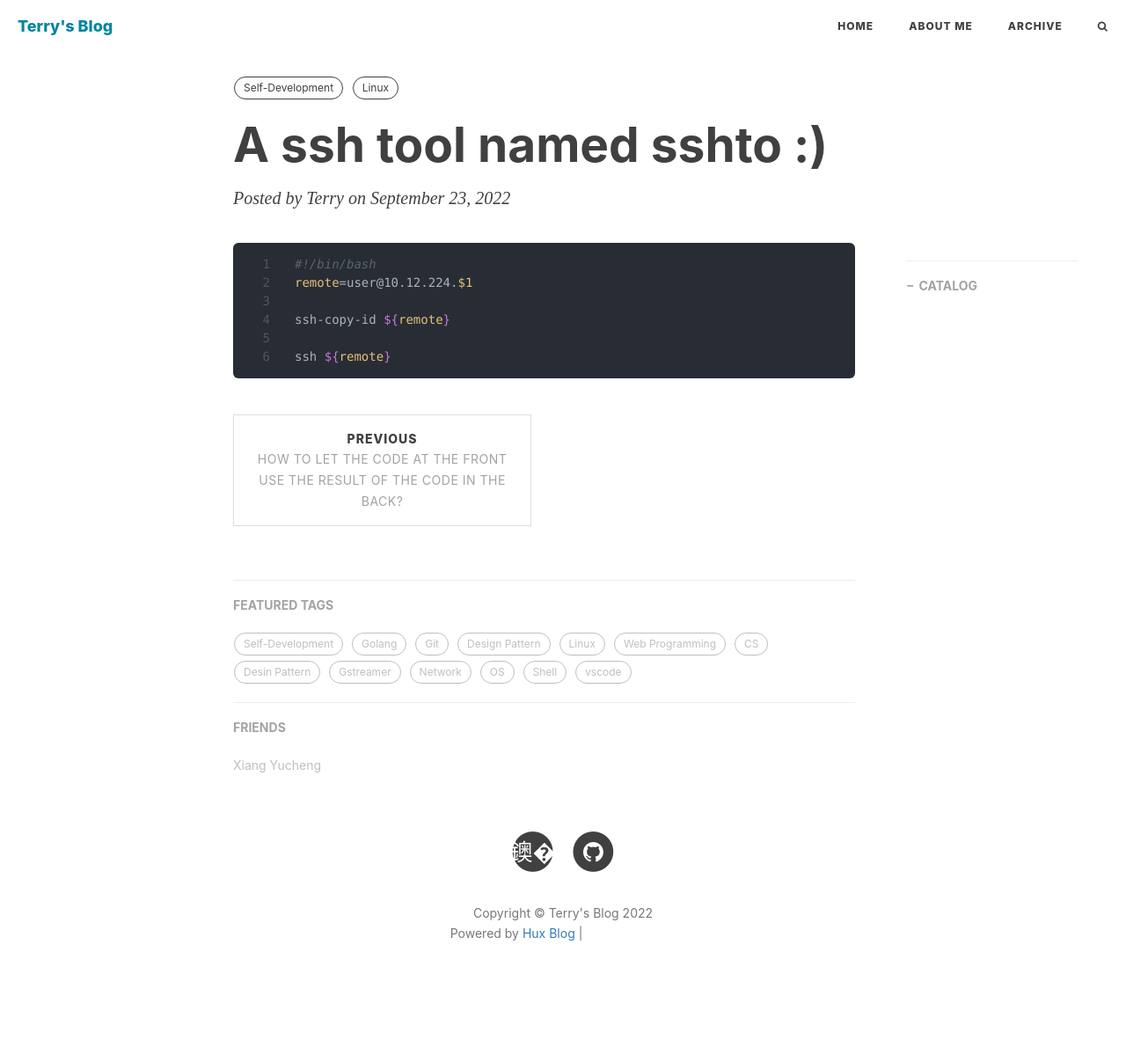
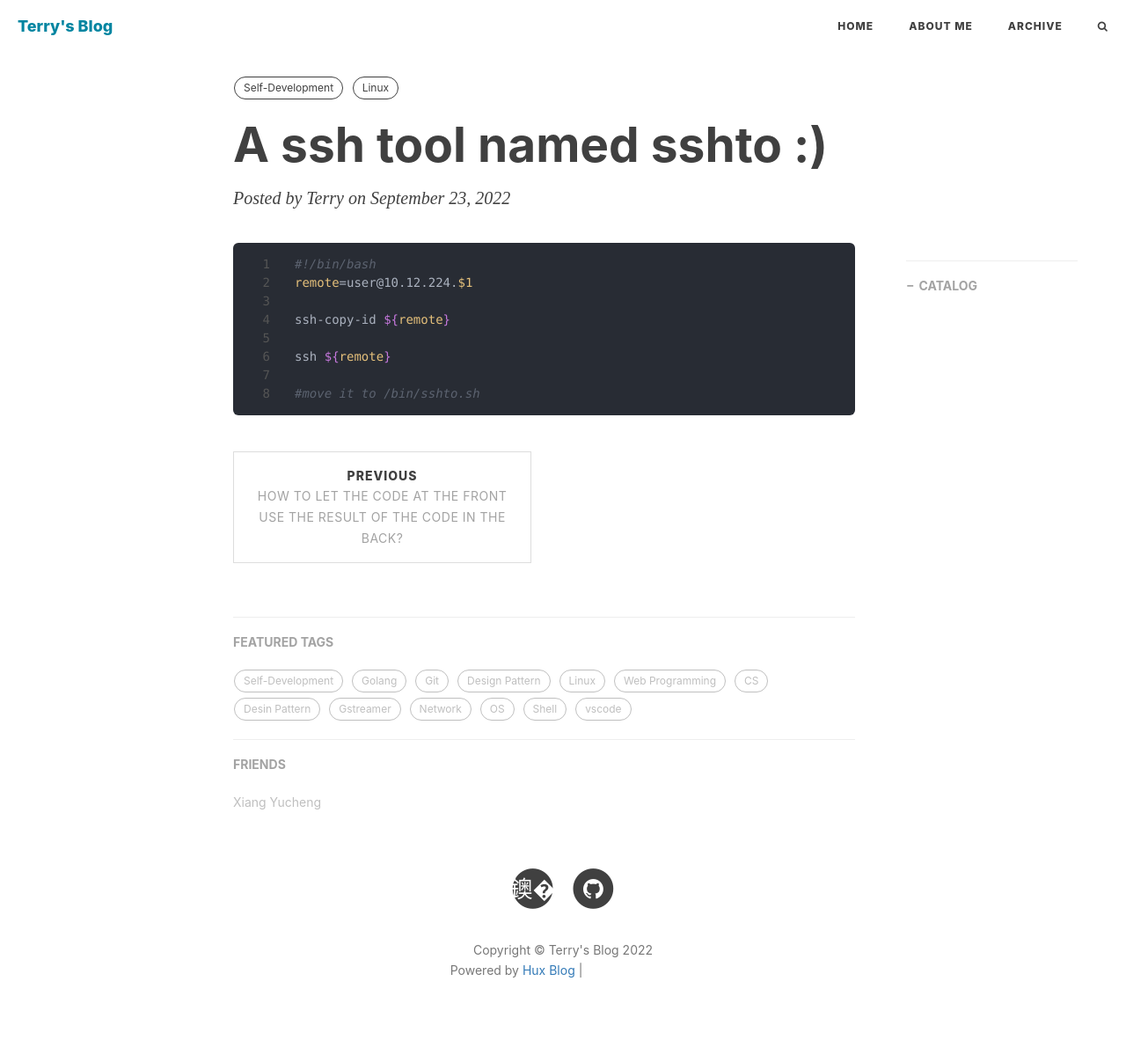
Before and after one commit to huty1998/huty1998.github.io, a Jekyll site: the page built from _posts/2022-09/2022-09-23-ssh-tool.md, in a window 1280 px wide. Shown: the whole page at 88% size. Built offline with Jekyll 4.4.1, drawn with Linux system fonts in a browser that asks for light colours; nearby versions of some CDN libraries; comment, search, counter and statistics services are not loaded; before the commit the page ends 1165 px from its top, so only the background shows below that; grey boxes are pictures that could not be loaded.

Commit message:
2022-09-23

````diff
--- a/_posts/2022-09/2022-09-23-ssh-tool.md
+++ b/_posts/2022-09/2022-09-23-ssh-tool.md
@@ -16,4 +16,6 @@ remote=user@10.12.224.$1
 ssh-copy-id ${remote}
 
 ssh ${remote}
+
+#move it to /bin/sshto.sh
 ```
````
